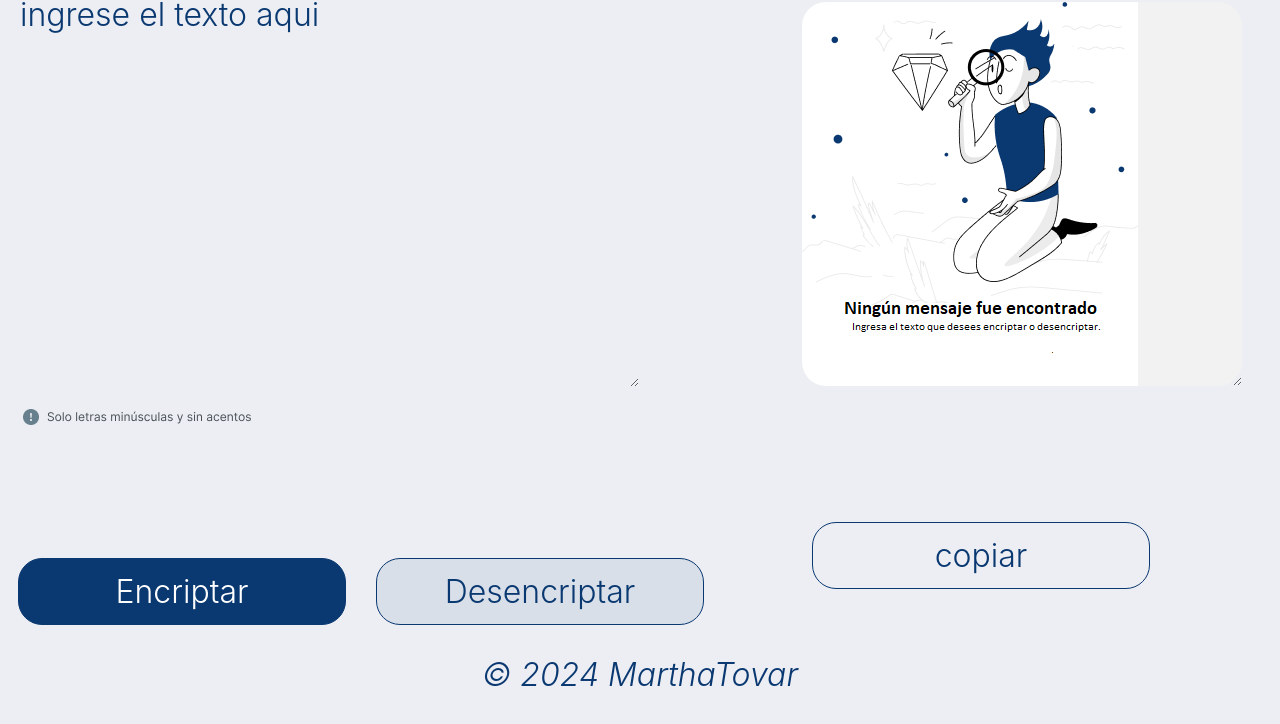
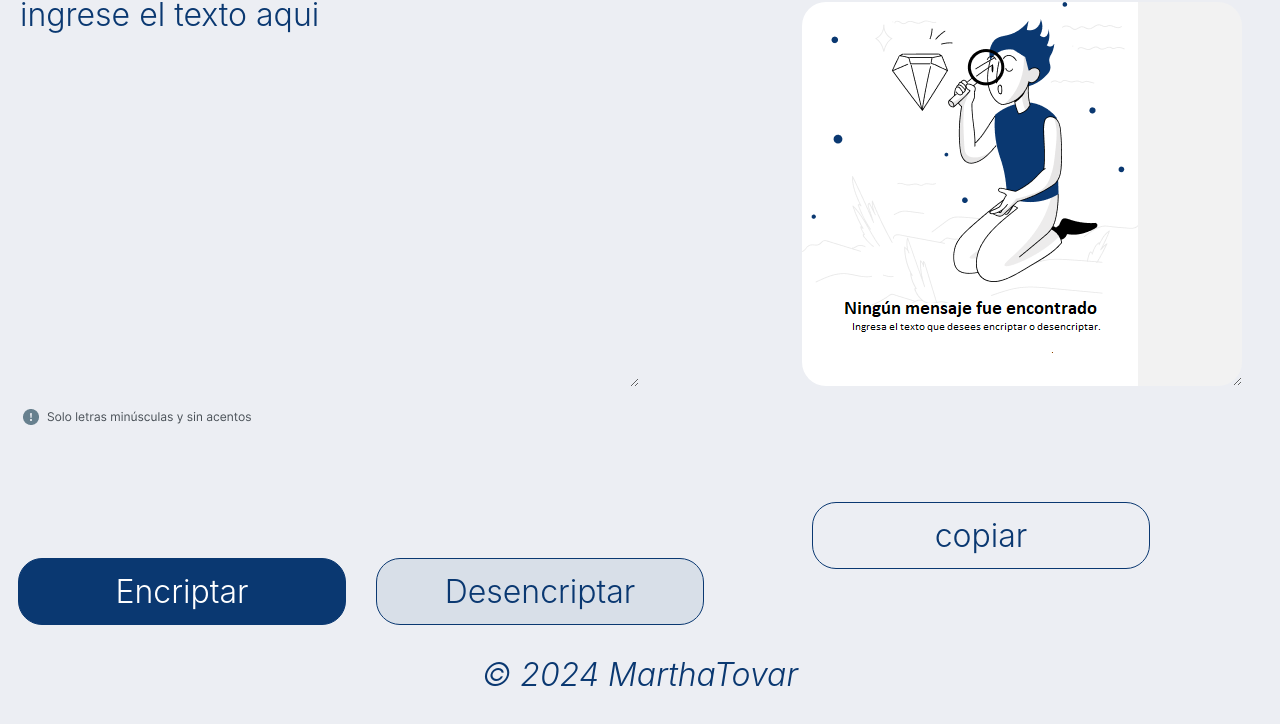
Before and after one commit to TOVAR790/challenger-encriptadord, a plain HTML site: page index.html in a window 1280 px wide. Shown: the part 56-780 px from the top of the page. Drawn offline with Linux system fonts and the light colour scheme; a web font is replaced by a local one.

Commit message:
Update style.css

```diff
--- a/style.css
+++ b/style.css
@@ -119,7 +119,7 @@
         cursor: pointer;
         height: 67px;
         margin-left: 108px;
-        margin-top: 530px;
+        margin-top: 510px;
         position:absolute;
         width: 338px;
     }
```
